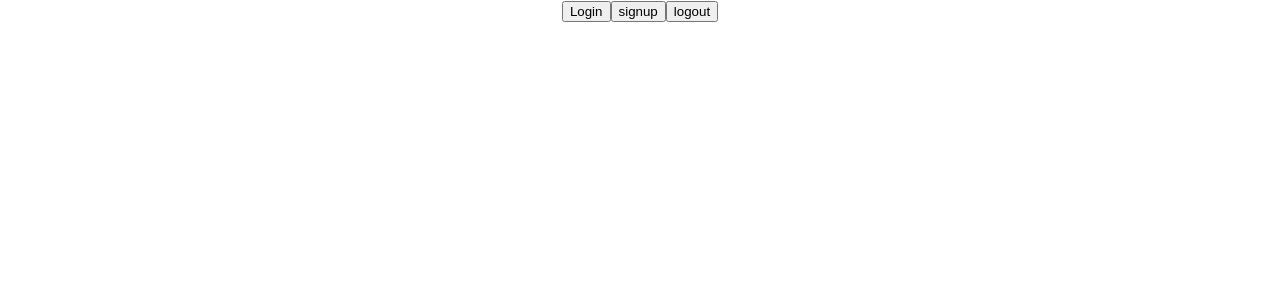
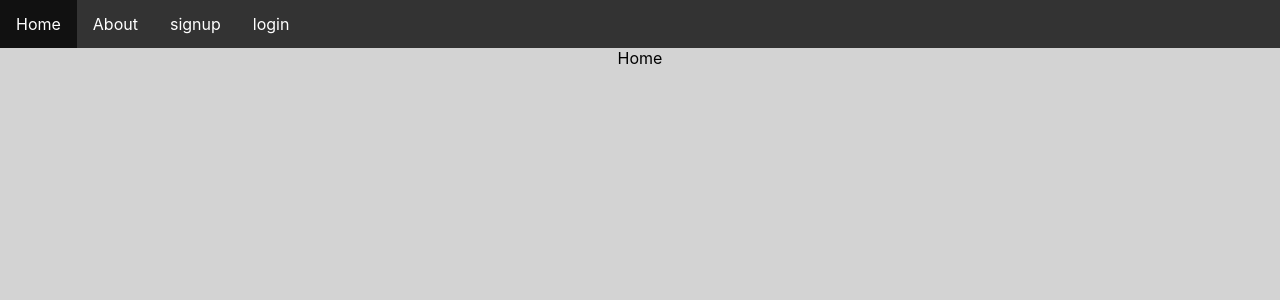
Before and after one commit to drorkrief/loginLogout_react_node, a React (Create React App) app in the folder client/: page / in a window 1280 px wide. Shown: the top 300 px of the page. Built offline with nearby package versions, Linux system fonts and the light colour scheme.

Commit message:
new components with route of React

```diff
--- a/client/package.json
+++ b/client/package.json
@@ -10,6 +10,7 @@
     "axios": "^1.2.0",
     "react": "^18.2.0",
     "react-dom": "^18.2.0",
+    "react-router-dom": "^6.5.0",
     "react-scripts": "5.0.1",
     "web-vitals": "^2.1.4"
   },
--- a/client/src/App.css
+++ b/client/src/App.css
@@ -1,3 +1,54 @@
-.App {
+.App,
+body {
   text-align: center;
 }
+
+html,
+body {
+  background: lightgray;
+  margin: 0;
+  padding: 0;
+}
+ul.topnav {
+  list-style-type: none;
+  margin: 0;
+  padding: 0;
+  overflow: hidden;
+  background-color: #333;
+}
+
+ul.topnav li {
+  float: left;
+}
+
+ul.topnav li a {
+  display: block;
+  color: white;
+  text-align: center;
+  padding: 14px 16px;
+  text-decoration: none;
+}
+
+ul.topnav li a:hover:not(.active) {
+  background-color: #111;
+}
+
+ul.topnav li a.active {
+  background-color: #04aa6d;
+}
+
+ul.topnav li.right {
+  float: right;
+}
+
+@media screen and (max-width: 600px) {
+  ul.topnav li.right,
+  ul.topnav li {
+    float: none;
+  }
+}
+nav.nav {
+  position: -webkit-sticky; /* Safari */
+  position: sticky;
+  top: 0;
+}
--- a/client/src/App.js
+++ b/client/src/App.js
@@ -1,18 +1,46 @@
-import React,{useState} from "react";
+import React, { useState } from "react";
 import "./App.css";
 import Login from "./Components/Login";
+import { Routes, Route, Outlet, Link } from "react-router-dom";
 import SignUp from "./Components/SignUp";
+import Home from "./Components/Home";
+import ErrorPath from "./Components/ErrorPath";
+import About from "./Components/About";
 
 function App() {
-  const [login, setLogin] = useState()
+  // const [login, setLogin] = useState();
   return (
     <div className="App">
-      <div>
-      <button onClick={()=>setLogin("Login")}>Login</button>
-      <button onClick={()=>setLogin("signup")}>signup</button>
-      <button onClick={()=>setLogin("")}>logout</button>
-      </div>
-      {!login?null:login === "Login" ? <Login/>:<SignUp/>}
+      {" "}
+      <nav className="nav">
+        <ul className="topnav">
+          <li>
+            <Link to="/">Home</Link>
+          </li>
+          <li>
+            <Link to="/about">About</Link>
+          </li>
+          <li>
+            <Link to="/signup">signup</Link>
+          </li>
+          <li>
+            <Link to="/login">login</Link>
+          </li>
+        </ul>
+      </nav>
+      {/* <div>
+        <button onClick={() => setLogin("Login")}>Login</button>
+        <button onClick={() => setLogin("signup")}>signup</button>
+        <button onClick={() => setLogin("")}>logout</button>
+      </div> */}
+      {/* {!login ? null : login === "Login" ? <Login /> : <SignUp />} */}
+      <Routes>
+        <Route path="/" element={<Home />} />
+        <Route path="signup" element={<SignUp />} />
+        <Route path="login" element={<Login />} />
+        <Route path="about" element={<About />} />
+        <Route path="*" element={<ErrorPath />} />
+      </Routes>
 
     </div>
   );
--- /dev/null
+++ b/client/src/Components/About.js
@@ -0,0 +1,9 @@
+import React from 'react'
+
+function About() {
+  return (
+    <div>About</div>
+  )
+}
+
+export default About
--- /dev/null
+++ b/client/src/Components/ErrorPath.js
@@ -0,0 +1,9 @@
+import React from 'react'
+
+function ErrorPath() {
+  return (
+    <div>ErrorPath</div>
+  )
+}
+
+export default ErrorPath
--- /dev/null
+++ b/client/src/Components/Home.js
@@ -0,0 +1,9 @@
+import React from 'react'
+
+function Home() {
+  return (
+    <div>Home</div>
+  )
+}
+
+export default Home
--- a/client/src/index.js
+++ b/client/src/index.js
@@ -1,13 +1,16 @@
-import React from 'react';
-import ReactDOM from 'react-dom/client';
-import './index.css';
-import App from './App';
-import reportWebVitals from './reportWebVitals';
+import React from "react";
+import ReactDOM from "react-dom/client";
+import "./index.css";
+import App from "./App";
+import reportWebVitals from "./reportWebVitals";
+import { BrowserRouter } from "react-router-dom";
 
-const root = ReactDOM.createRoot(document.getElementById('root'));
+const root = ReactDOM.createRoot(document.getElementById("root"));
 root.render(
   <React.StrictMode>
-    <App />
+    <BrowserRouter>
+      <App />
+    </BrowserRouter>
   </React.StrictMode>
 );
 
```
Also changed, not shown: 2 other files (tests, documents, lock files or other folders).
